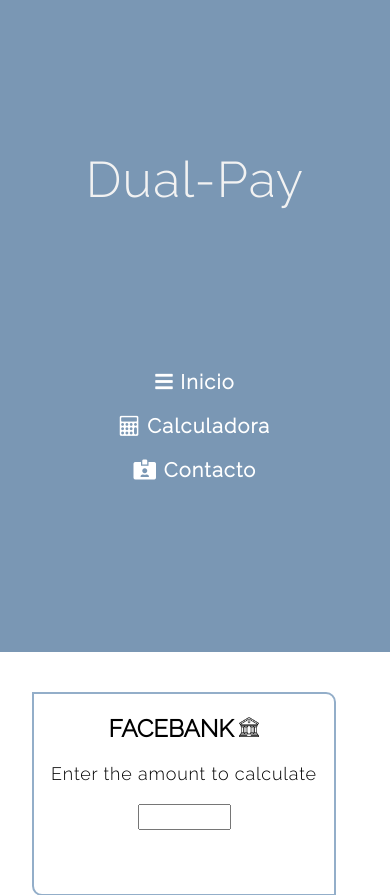
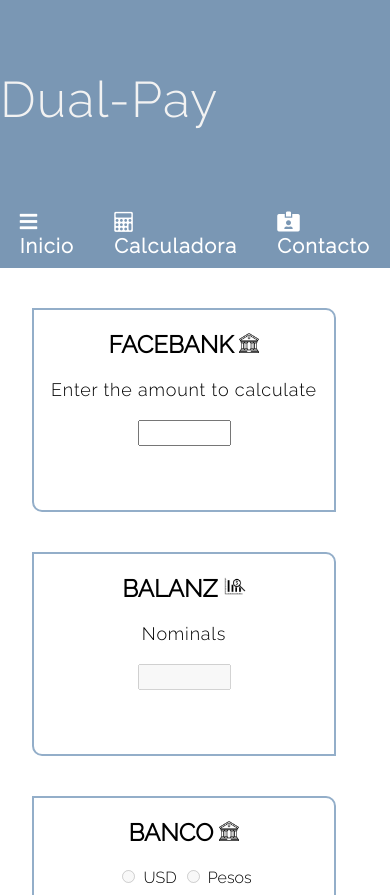
Before and after one commit to rodrigoenzohernandez/dual-pay, a PHP site: page /src/public/index.html in a window 390 px wide. Shown: the top 895 px of the page. Run offline with PHP 8.4, Linux system fonts and the light colour scheme; some libraries are stand-ins or nearby versions.

Commit message:
fix-responsiveheader

```diff
--- a/src/public/index.html
+++ b/src/public/index.html
@@ -20,7 +20,7 @@
     <div class="main-container">
         <div class="main">
             <header>
-        <div class="header-icon">
+                <div>
                     <div class="logo">Dual-Pay</div>
                     <nav>
                         <div class="header-icon">
--- a/src/public/style-header.css
+++ b/src/public/style-header.css
@@ -1,9 +1,7 @@
 .header-icon {
 	display: flex;
-    justify-content: center;
-    align-items: center;
-	padding: 80px 39px;
 	letter-spacing: 1.2px;
+	float: left;
 }
 header {
 	width:100%;
@@ -20,11 +18,11 @@ header .logo {
 	float:left;
     font-family:"Avantgarde", Century "Gothic", "CenturyGothic", "AppleGothic", sans-serif;;
 	letter-spacing: 1.2px;
-
 }
 header nav {
-	float:right;
 	line-height:200px;
+	float: right;
+	line-height: 200px;
 }
 header nav a {
 	display:inline-block;
--- a/src/public/style.css
+++ b/src/public/style.css
@@ -93,11 +93,9 @@ h3 {
  @media (max-width: 460px) {
 
     .header-icon {
-        display: flex;
+        display: block;
         justify-content: center;
-        align-items: center;
-        flex-direction: column;
-        align-items: flex-start;
+        float:left;
     }
     .section-container {
          display: flex;
```
Lines whose indentation alone changed are shown as unchanged.
